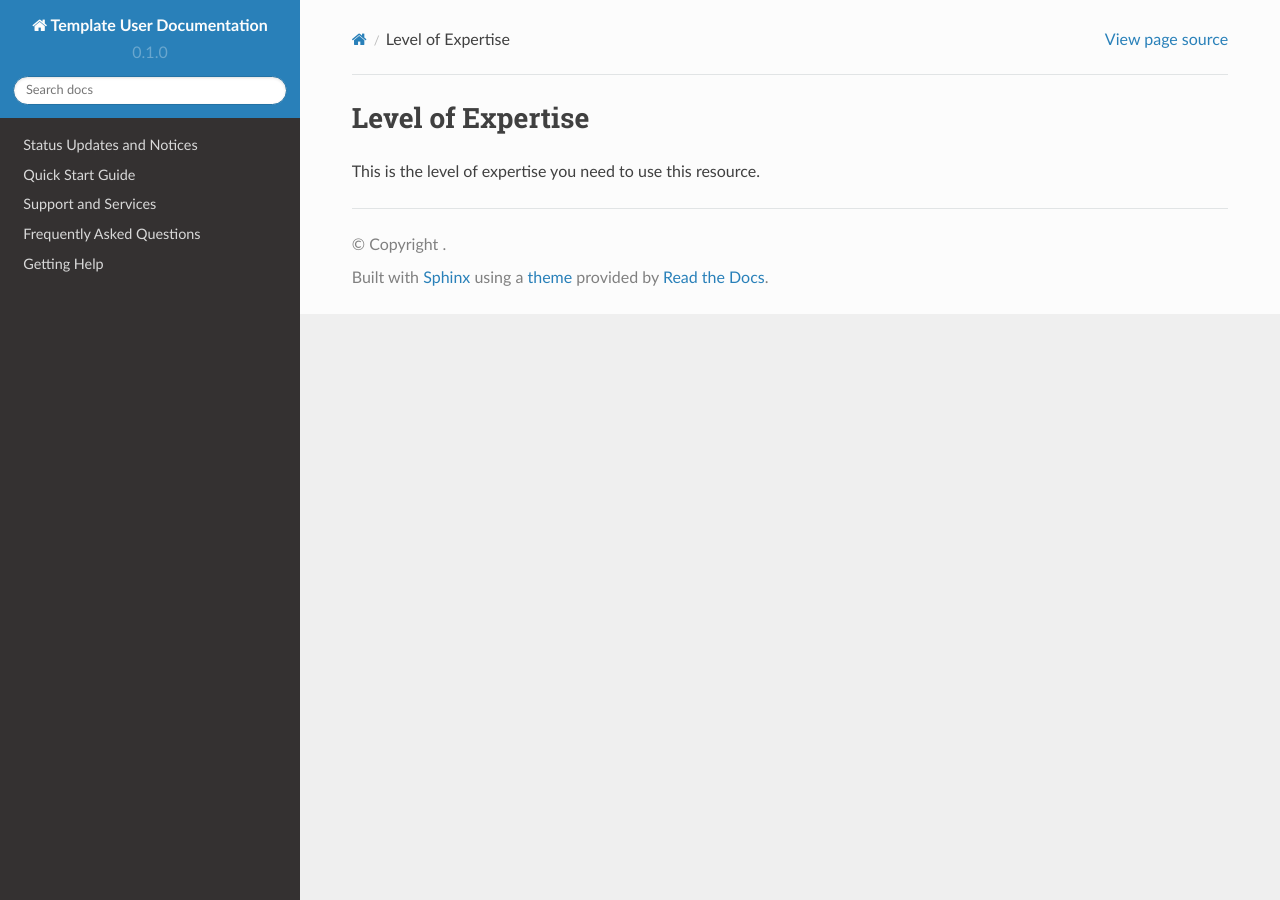
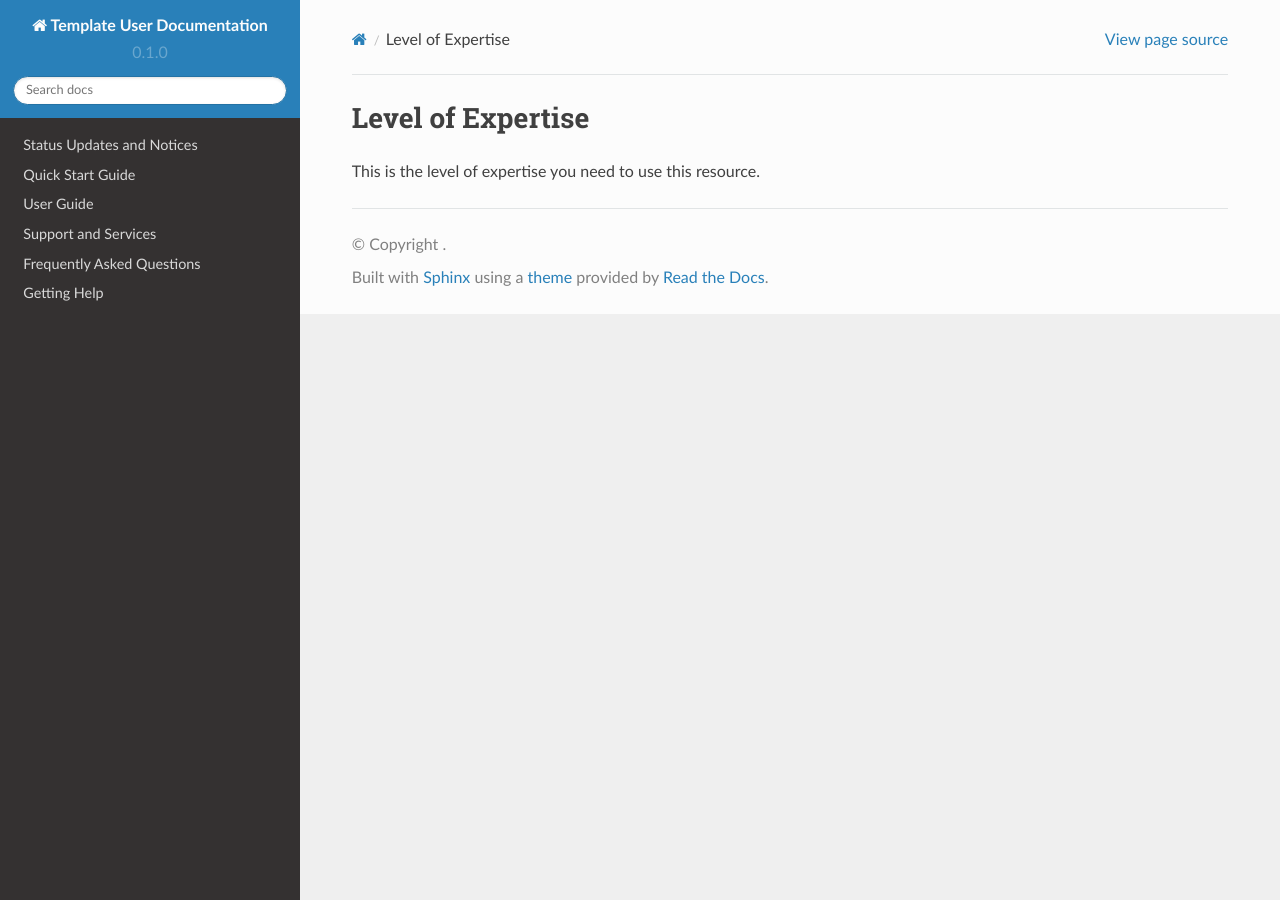
Before and after one commit to lhelms2/rtd-template, a Sphinx documentation site: the page built from docs/source/level_expertise.rst, in a window 1280 px wide. Built offline with Sphinx 7.4.7 and the Read the Docs theme 2.0.0, drawn with Linux system fonts in a browser that asks for light colours; pages that are not in the unit, such as notebooks, are missing from menus.

Commit message:
Update index.rst

```diff
--- a/docs/source/index.rst
+++ b/docs/source/index.rst
@@ -33,7 +33,7 @@ Table of Contents
 
    status_updates
    quick_start
-   user_guide_/index
+   user_guide/index
    support_services
    FAQ
    help
```
